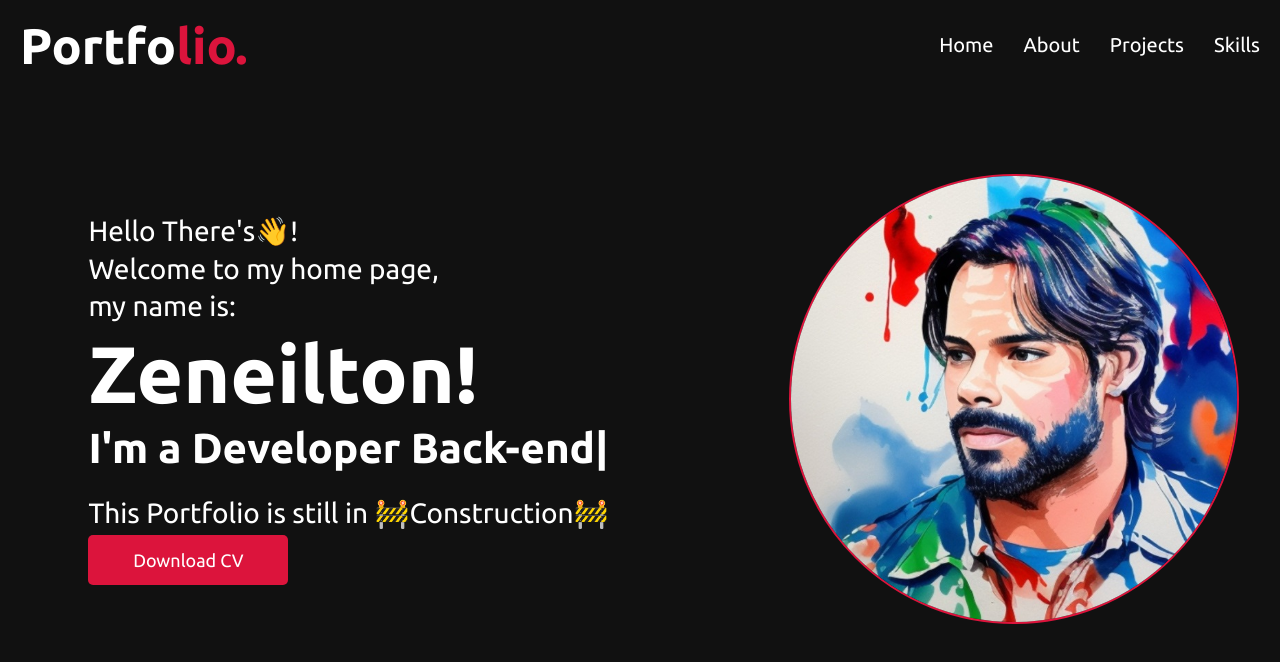
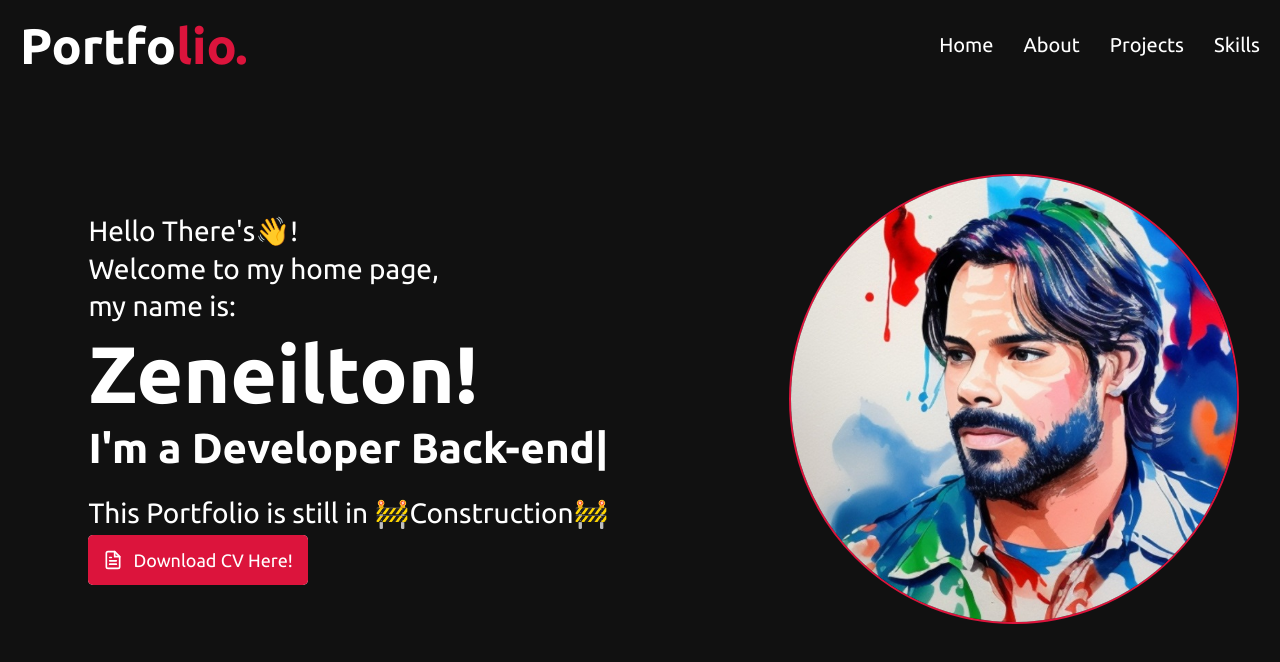
Before and after one commit to zeneiltongpdev/my-portfolio, a React (Vite) app: page / in a window 1280 px wide. Shown: the top 662 px of the page. Built offline with nearby package versions, Linux system fonts and the light colour scheme.

Commit message:
Inserted button download cv

```diff
--- a/src/components/Button/DownloadButton.css
+++ b/src/components/Button/DownloadButton.css
@@ -38,7 +38,7 @@
     border-radius: 4px;
     transform: translateY(0%);
     background-color: #111;
-    border: solid 2px #dc143c;
+    border: solid 2px rgb(220, 20, 60);
     transition: all .5s cubic-bezier(0.77, 0, 0.175, 1);
     cursor: pointer;
 }
--- a/src/components/Button/button.tsx
+++ b/src/components/Button/button.tsx
@@ -1,31 +1,110 @@
-import './DownloadButton.css';
+import { styled } from "styled-components";
+import "./DownloadButton.css";
+import Curriculo from "../../assets/Curriculo.pdf"
+
+const DownloadButtonStyle = styled.button`
+  position: relative;
+  border-width: 0;
+  color: white;
+  font-size: 18px;
+  border-radius: 5px;
+  z-index: 1;
+
+  &:hover {
+    box-shadow: rgba(220, 20, 60, 0.25) 0px 54px 55px,
+      rgba(220, 20, 60, 0.12) 0px -12px 30px,
+      rgba(220, 20, 60, 0.12) 0px 4px 6px, rgba(220, 20, 60, 0.17) 0px 12px 13px,
+      rgba(220, 20, 60, 0.09) 0px -3px 5px;
+  }
+
+  &:hover .download {
+    transform: translateY(100%);
+  }
+`;
+
+const DownloadButtonDocs = styled.div`
+  display: flex;
+  align-items: center;
+  justify-content: space-between;
+  gap: 10px;
+  min-height: 50px;
+  padding: 0 10px;
+  border-radius: 5px;
+  z-index: 1;
+  background-color: #dc143c;
+  border: solid 5px #dc143c;
+  transition: all 0.5s cubic-bezier(0.77, 0, 0.175, 1);
+  cursor: pointer;
+`;
+
+const DownloadButtonSVG = styled.div`
+  position: absolute;
+  inset: 0;
+  display: flex;
+  align-items: center;
+  justify-content: center;
+  max-width: 90%;
+  margin: 0 auto;
+  z-index: -1;
+  border-radius: 4px;
+  transform: translateY(0%);
+  background-color: #111;
+  border: solid 2px #dc143c;
+  transition: all 0.5s cubic-bezier(0.77, 0, 0.175, 1);
+  cursor: pointer;
+`;
+
+const A = styled.a`
+  text-decoration: none;
+`;
 
 const DownloadButton = () => {
   const handleButtonClick = () => {
-    // Lógica para o clique do botão aqui
-    // Por exemplo, redirecionamento para a URL desejada
+    ("");
   };
 
   return (
-    <button className="download-button" onClick={handleButtonClick}>
-      <div className="docs">
-        <svg className="css-i6dzq1" strokeLinejoin="round" strokeLinecap="round" fill="none" strokeWidth="2" stroke="currentColor" height="20" width="20" viewBox="0 0 24 24">
+    <A href={Curriculo} download>
+      <DownloadButtonStyle onClick={handleButtonClick}>
+        <DownloadButtonDocs>
+          <svg
+            className="css-i6dzq1"
+            strokeLinejoin="round"
+            strokeLinecap="round"
+            fill="none"
+            strokeWidth="2"
+            stroke="currentColor"
+            height="20"
+            width="20"
+            viewBox="0 0 24 24"
+          >
             <path d="M14 2H6a2 2 0 0 0-2 2v16a2 2 0 0 0 2 2h12a2 2 0 0 0 2-2V8z" />
             <polyline points="14 2 14 8 20 8" />
             <line y2="13" x2="8" y1="13" x1="16" />
             <line y2="17" x2="8" y1="17" x1="16" />
             <polyline points="10 9 9 9 8 9" />
           </svg>
-        Docs
-      </div>
-      <div className="download">
-        <svg className="css-i6dzq1" strokeLinejoin="round" strokeLinecap="round" fill="none" strokeWidth="2" stroke="currentColor" height="24" width="24" viewBox="0 0 24 24">
+          Download CV Here!
+        </DownloadButtonDocs>
+        <DownloadButtonSVG className="download">
+          <svg
+            className="css-i6dzq1"
+            strokeLinejoin="round"
+            strokeLinecap="round"
+            fill="none"
+            strokeWidth="2"
+            stroke="currentColor"
+            height="24"
+            width="24"
+            viewBox="0 0 24 24"
+          >
             <path d="M21 15v4a2 2 0 0 1-2 2H5a2 2 0 0 1-2-2v-4" />
             <polyline points="7 10 12 15 17 10" />
             <line y2="3" x2="12" y1="15" x1="12" />
           </svg>
-      </div>
-    </button>
+        </DownloadButtonSVG>
+      </DownloadButtonStyle>
+    </A>
   );
 };
 
--- a/src/pages/Home/index.tsx
+++ b/src/pages/Home/index.tsx
@@ -3,6 +3,7 @@ import { Header } from "../../components/Header";
 import { motion } from "framer-motion";
 import ImgPerfil from "../../assets/eu.png";
 import { TypeAnimation } from "react-type-animation";
+import DownloadButton from "../../components/Button/button";
 //import { DownloadButton } from "../../components/Button/button";
 
 const Animation = styled(TypeAnimation)``;
@@ -124,22 +125,22 @@ const DivButton = styled.div`
   width: 700px;
 `;
 
-const Button = styled.button`
-  border: none;
-  background: #dc143c;
-  width: 200px;
-  height: 50px;
-  border-radius: 5px;
-  color: #fff;
-  font-size: 18px;
-  transition: 0.3s ease-in-out;
+// const Button = styled.button`
+//   border: none;
+//   background: #dc143c;
+//   width: 200px;
+//   height: 50px;
+//   border-radius: 5px;
+//   color: #fff;
+//   font-size: 18px;
+//   transition: 0.3s ease-in-out;
 
-  &:hover {
-    transform: translate(-5px, -5px);
-    box-shadow: 8px 8px 5px #cccccc;
-    cursor: pointer;
-  }
-`;
+//   &:hover {
+//     transform: translate(-5px, -5px);
+//     box-shadow: 8px 8px 5px #cccccc;
+//     cursor: pointer;
+//   }
+// `;
 const Home = () => {
   return (
     <>
@@ -260,7 +261,8 @@ const Home = () => {
                   ease: [0, 0.75, 0.25, 1],
                 }}
               >
-                <Button> Download CV </Button>
+                <DownloadButton />
+
               </motion.div>
             </DivButton>
           </DivTexts>
```
Also changed, not shown: 1 other file (tests, documents, lock files or other folders). Lines whose indentation alone changed are shown as unchanged.
